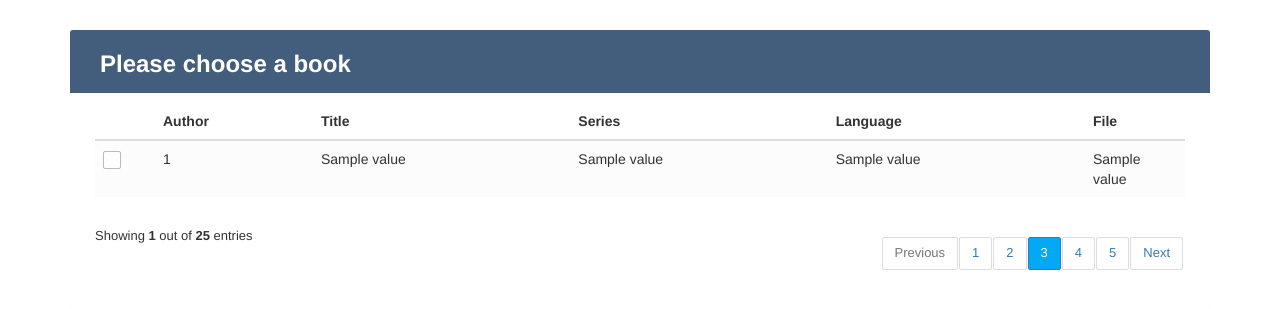
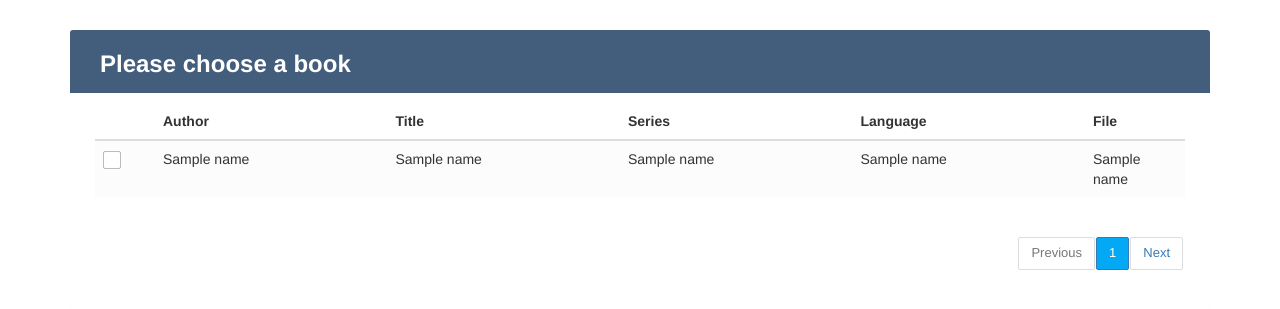
Before and after one commit to luoabd/libgen_py, a Flask app: template templates/results.html in a window 1280 px wide. Shown: the top 309 px of the page. Run offline with Flask 2, Linux system fonts and the light colour scheme; the template is opened without the code that fills it: most values are stand-ins (such as "Sample title", 1, 10 or a date in 2020); some libraries are stand-ins or nearby versions.

Commit message:
Implemented pagination for the search results

```diff
--- a/app.py
+++ b/app.py
@@ -1,20 +1,45 @@
 from flask import Flask, render_template, request
+from flask_paginate import Pagination, get_page_args
+import ast
 import search
 
-ROWS_PER_PAGE = 5
+ROWS_PER_PAGE = 4
 app = Flask(__name__)
-
+trigger = 0
 @app.route('/')
 @app.route('/index')
 def index():
     return render_template('search.html')
-
-@app.route('/results', methods = ['POST'])
-def results():
+# TODO: pass the dict not as a very long path
+# TODO: Implement end of search table
+@app.route('/results/<pagenum>', defaults={'input': None}, methods = ['POST', 'GET'])
+@app.route('/results/<pagenum>/<path:input>', methods = ['GET'])
+def results(pagenum, input):
     if request.method == 'POST':
-        page = request.args.get('page', 1, type=int)
         title = request.form['title']
         results_dict = search.retrieve_results(title)
-        return render_template('results.html', results_dict = results_dict)
+        print(type(PageResult(results_dict, pagenum).data))
+        return render_template('results.html', results_dict = PageResult(results_dict, pagenum))
+    if request.method == 'GET':
+        results_dict = ast.literal_eval(input)
+        print("2nd try")
+        print(type(results_dict))
+        print(results_dict)
+        return render_template('results.html', results_dict = PageResult(results_dict, pagenum))
+
+class PageResult:
+    def __init__(self, data, page = 1, number = ROWS_PER_PAGE):
+        # global trigger
+        self.__dict__ = dict(zip(['data', 'page', 'number'], [data, page, number]))
+        sorted_data = sorted(data.items())
+        # if trigger == 0: sorted_data = sorted(data.items())
+        # else: sorted_data = data
+        self.full_listing = [sorted_data[i:i+number] for i in range(0, len(self.data), number)]
+        trigger = 1
+    def __iter__(self):
+        for i in self.full_listing[int(self.page)-1]:
+            yield i
+    def __repr__(self): #used for page linking
+        return "/{}".format(int(self.page)+1) #view the next page
 
 app.run(debug=True, host='0.0.0.0', port=5000)
--- a/templates/results.html
+++ b/templates/results.html
@@ -37,7 +37,7 @@
                     </tr>
                 </thead>
                 <tbody>
-					{% for key, value in results_dict.items(): %}
+					{% for value in results_dict: %}
                     <tr>
 						<td>
 							<span class="custom-checkbox">
@@ -45,25 +45,26 @@
 								<label for="checkbox1"></label>
 							</span>
 						</td>
-                        <td>{{ value[0] }}</td>
-                        <td>{{ value[2] }}</td>
-						<td>{{ value[1] }}</td>
-                        <td>{{ value[3] }}</td>
-                        <td>{{ value[4] }}</td>
+                        <td>{{ value[1][0] }}</td>
+                        <td>{{ value[1][2] }}</td>
+						<td>{{ value[1][1] }}</td>
+                        <td>{{ value[1][3] }}</td>
+                        <td>{{ value[1][4] }}</td>
                     </tr>
 					{% endfor %}
                 </tbody>
             </table>
 			<div class="clearfix">
-                <div class="hint-text">Showing <b>{{results_dict | length}}</b> out of <b>25</b> entries</div>
                 <ul class="pagination">
+					{% set current_page = results_dict.page | int %}
+					{% if current_page == 1 %}
                     <li class="page-item disabled"><a href="#">Previous</a></li>
-                    <li class="page-item"><a href="#" class="page-link">1</a></li>
-                    <li class="page-item"><a href="#" class="page-link">2</a></li>
-                    <li class="page-item active"><a href="#" class="page-link">3</a></li>
-                    <li class="page-item"><a href="#" class="page-link">4</a></li>
-                    <li class="page-item"><a href="#" class="page-link">5</a></li>
-                    <li class="page-item"><a href="#" class="page-link">Next</a></li>
+					{% else %}
+					<li class="page-item"><a href="{{ url_for('results', pagenum = current_page - 1, input = results_dict.data)}}">Previous</a></li>
+					{% endif %}
+                    <!-- <li class="page-item"><a href="#" class="page-link">1</a></li> -->
+                    <li class="page-item active"><a href="#" class="page-link">{{current_page}}</a></li>
+                    <li class="page-item"><a href="{{ url_for('results', pagenum = current_page + 1, input = results_dict.data)}}" class="page-link" method="post">Next</a></li>
                 </ul>
             </div>
         </div>
--- a/templates/search.html
+++ b/templates/search.html
@@ -20,7 +20,7 @@
     <div class="container">
       <div class="row height d-flex justify-content-center align-items-center">
         <div class="col-md-6">
-          <form class="form" action="/results" method="post">
+          <form class="form" action="/results/1" method="post">
             <i class="fa fa-search"></i>
             <input
               type="text"
```
